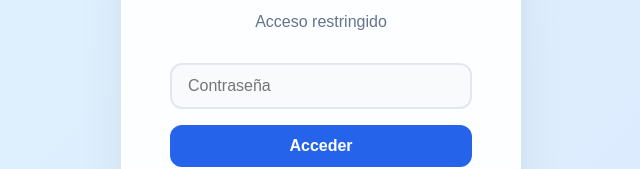
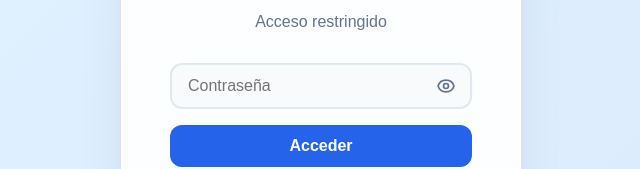
Before and after one commit to RoberPs/Liria, a React (Vite) app: page / in a window 1280 px wide. Shown: the part 388-557 px from the top of the page, without its empty margins (319-959 px from the left). Built offline with nearby package versions, Linux system fonts and the light colour scheme; a web font is replaced by a local one.

Commit message:
Fix syntax error and clean up

```diff
--- a/src/components/Login.jsx
+++ b/src/components/Login.jsx
@@ -3,6 +3,7 @@
 const Login = ({ onLogin }) => {
   const [password, setPassword] = useState('');
   const [error, setError] = useState(false);
+  const [showPassword, setShowPassword] = useState(false);
 
   const handleSubmit = (e) => {
     e.preventDefault();
@@ -58,23 +59,55 @@
         <p style={{ color: '#64748b', marginBottom: '2rem' }}>Acceso restringido</p>
 
         <form onSubmit={handleSubmit}>
+
+          <div style={{ position: 'relative', marginBottom: '1rem' }}>
             <input
-            type="password"
+              type={showPassword ? "text" : "password"}
               value={password}
               onChange={(e) => setPassword(e.target.value)}
               placeholder="Contraseña"
               style={{
                 width: '100%',
                 padding: '12px 16px',
+                paddingRight: '45px', // Space for the eye icon
                 borderRadius: '12px',
                 border: `2px solid ${error ? '#ef4444' : '#e2e8f0'}`,
-              marginBottom: '1rem',
                 outline: 'none',
                 fontSize: '1rem',
                 transition: 'border-color 0.2s',
                 background: '#f8fafc'
               }}
             />
+            <button
+              type="button"
+              onClick={() => setShowPassword(!showPassword)}
+              style={{
+                position: 'absolute',
+                right: '12px',
+                top: '50%',
+                transform: 'translateY(-50%)',
+                background: 'none',
+                border: 'none',
+                cursor: 'pointer',
+                color: '#64748b',
+                display: 'flex',
+                alignItems: 'center',
+                justifyContent: 'center',
+                padding: '4px'
+              }}
+            >
+              {showPassword ? (
+                <svg xmlns="http://www.w3.org/2000/svg" width="20" height="20" fill="none" viewBox="0 0 24 24" stroke="currentColor">
+                  <path strokeLinecap="round" strokeLinejoin="round" strokeWidth={2} d="M13.875 18.825A10.05 10.05 0 0112 19c-4.478 0-8.268-2.943-9.543-7a9.97 9.97 0 011.563-3.029m5.858.908a3 3 0 114.243 4.243M9.878 9.878l4.242 4.242M9.88 9.88l-3.29-3.29m7.532 7.532l3.29 3.29M3 3l3.59 3.59m0 0A9.953 9.953 0 0112 5c4.478 0 8.268 2.943 9.543 7a10.025 10.025 0 01-4.132 5.411m0 0L21 21" />
+                </svg>
+              ) : (
+                <svg xmlns="http://www.w3.org/2000/svg" width="20" height="20" fill="none" viewBox="0 0 24 24" stroke="currentColor">
+                  <path strokeLinecap="round" strokeLinejoin="round" strokeWidth={2} d="M15 12a3 3 0 11-6 0 3 3 0 016 0z" />
+                  <path strokeLinecap="round" strokeLinejoin="round" strokeWidth={2} d="M2.458 12C3.732 7.943 7.523 5 12 5c4.478 0 8.268 2.943 9.542 7-1.274 4.057-5.064 7-9.542 7-4.477 0-8.268-2.943-9.542-7z" />
+                </svg>
+              )}
+            </button>
+          </div>
           <button
             type="submit"
             style={{
```
Lines whose indentation alone changed are shown as unchanged.
